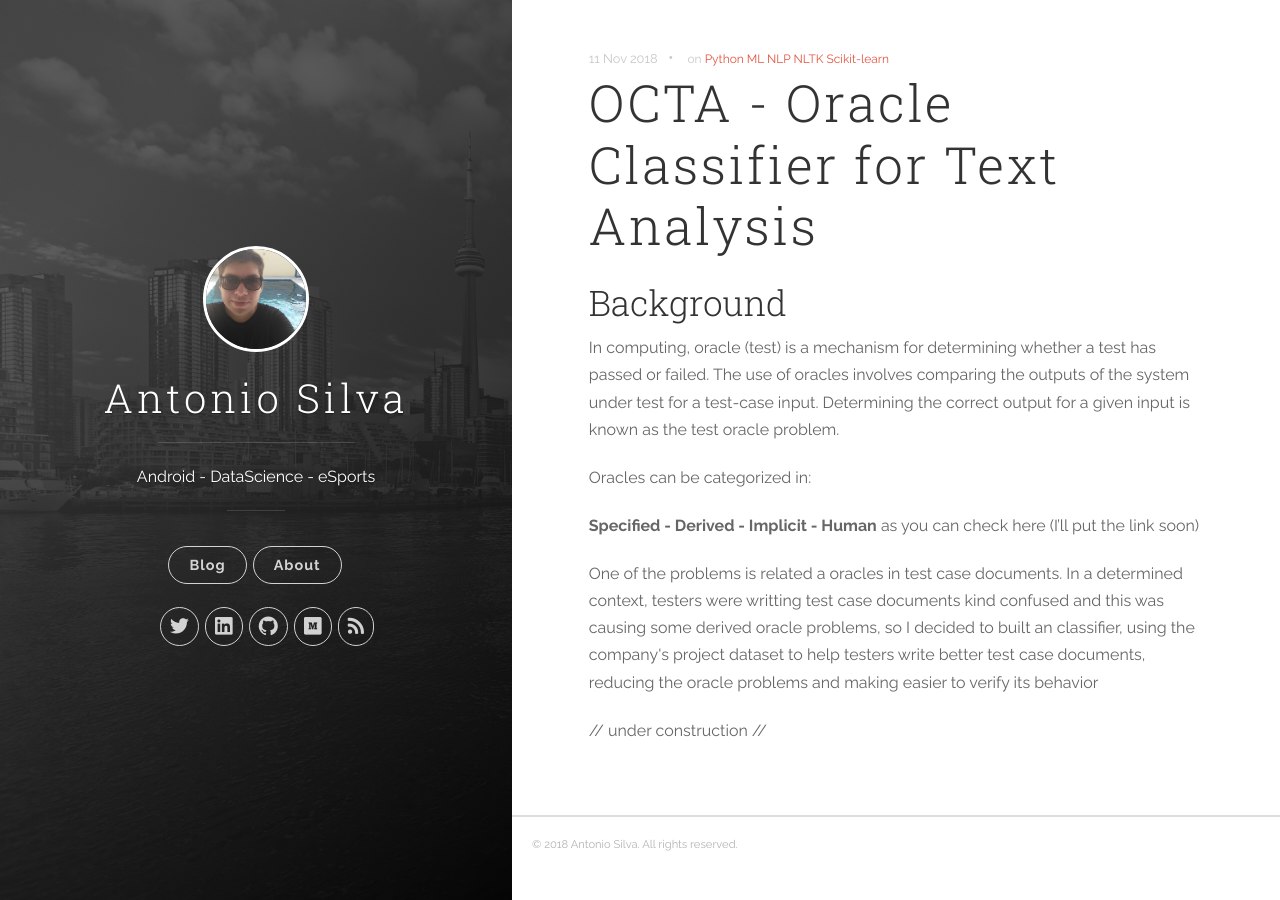
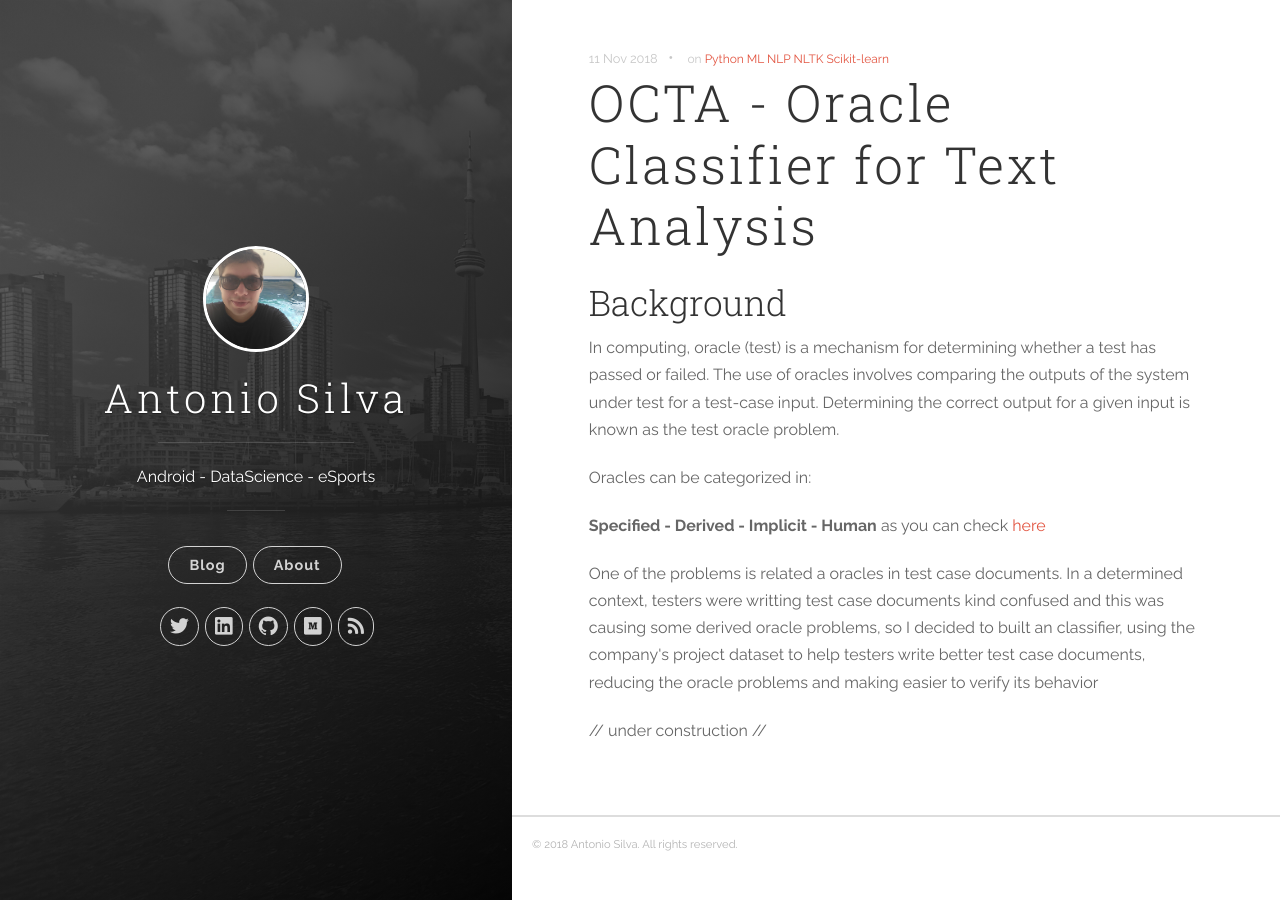
Before and after one commit to antoniosj/antoniosj.github.io, a Jekyll site: the page built from _posts/2018-11-11-octa.markdown, in a window 1280 px wide. Built offline with Jekyll 4.4.1, drawn with Linux system fonts in a browser that asks for light colours.

Commit message:
Update 2018-11-11-octa.markdown

```diff
--- a/_posts/2018-11-11-octa.markdown
+++ b/_posts/2018-11-11-octa.markdown
@@ -10,7 +10,7 @@ tags: [Python, ML, NLP, NLTK, Scikit-learn]
 <p>In computing, oracle (test) is a mechanism for determining whether a test has passed or failed. The use of oracles involves comparing the outputs of the system under test for a test-case input.
 Determining the correct output for a given input is known as the test oracle problem.</p>
 
-<p>Oracles can be categorized in:</p> **Specified - Derived - Implicit - Human** as you can check here (I'll put the link soon)
+<p>Oracles can be categorized in:</p> **Specified - Derived - Implicit - Human** as you can check <a href="https://ieeexplore.ieee.org/abstract/document/6963470/">here</a>
 
 <p>One of the problems is related a oracles in test case documents. In a determined context, testers were writting test case documents kind confused and this was causing some derived oracle problems, so I decided to built an classifier, using the company's project dataset to help testers write better test case documents, reducing the oracle problems and making easier to verify its behavior</p>
 
```
